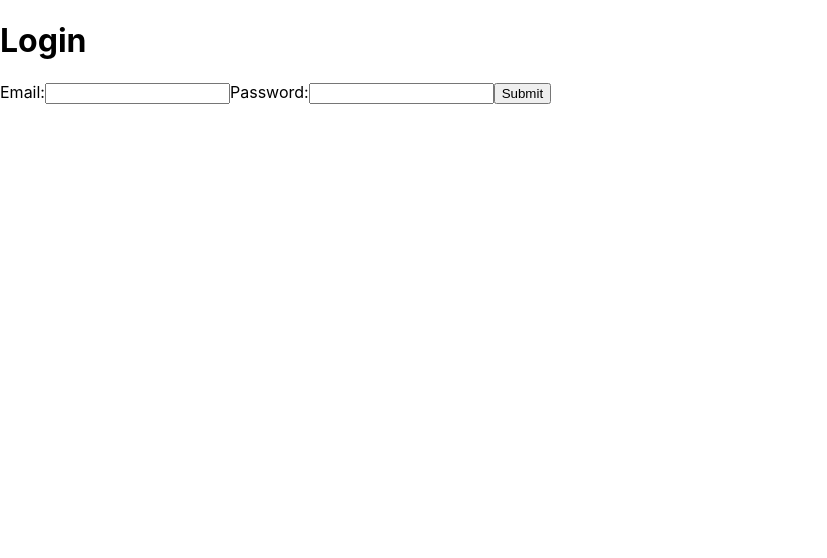
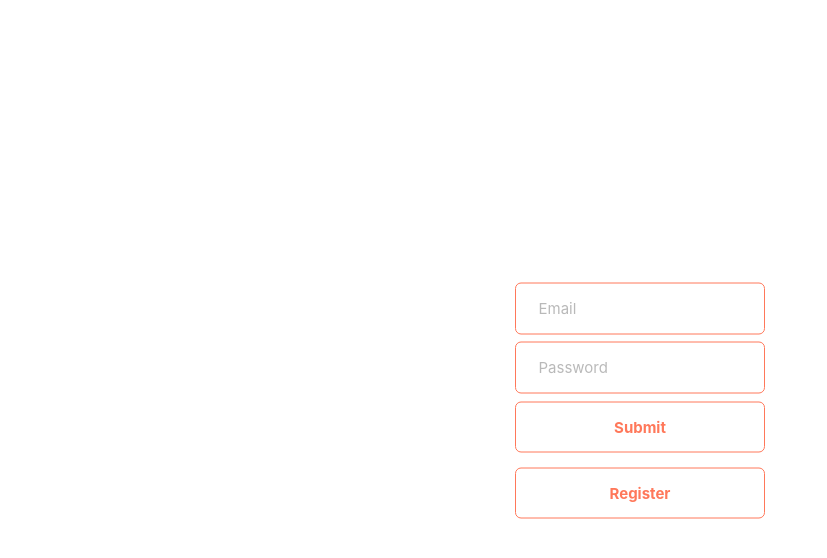
Before and after one commit to kcvgan/pantry-client, a React (Create React App) app: page /login in a window 1280 px wide. Shown: the top 558 px of the page, without its empty margins (0-827 px from the left). Built offline with nearby package versions, Linux system fonts and the light colour scheme.

Commit message:
Created functioning login form.

```diff
--- a/package.json
+++ b/package.json
@@ -3,11 +3,13 @@
   "version": "0.1.0",
   "private": true,
   "dependencies": {
+    "@types/axios": "0.14.0",
     "@types/jest": "^23.3.13",
     "@types/node": "^10.12.18",
     "@types/react": "^16.7.21",
     "@types/react-dom": "^16.0.11",
     "@types/react-router-dom": "^4.3.1",
+    "axios": "0.18.0",
     "react": "next",
     "react-dom": "next",
     "react-router-dom": "4.3.1",
--- a/src/components/App.tsx
+++ b/src/components/App.tsx
@@ -3,6 +3,7 @@ import { BrowserRouter as Router, Switch, Route } from 'react-router-dom';
 import LoginPage from './login/LoginPage';
 import HomePage from './home/HomePage';
 import './App.css';
+import DashboardPage from './dashboard/DashboardPage';
 
 class App extends Component {
   public render() {
@@ -11,6 +12,7 @@ class App extends Component {
         <Switch>
           <Route exact path="/" component={HomePage} />
           <Route path="/login" component={LoginPage} />
+          <Route path="/dash" component={DashboardPage} />
         </Switch>
       </Router>
     );
--- /dev/null
+++ b/src/components/dashboard/DashboardPage.tsx
@@ -0,0 +1,15 @@
+import React, { Component } from 'react';
+
+class DashboardPage extends Component {
+
+  public render() {
+    return (
+      <>
+        <h1>Logged in!</h1>
+        <h2>{}</h2>
+      </>
+    )
+  }
+};
+
+export default DashboardPage;
--- a/src/components/login/LoginPage.css
+++ b/src/components/login/LoginPage.css
@@ -0,0 +1,20 @@
+.loginContainer {
+  width: 250px;
+  margin: auto;
+  display: flex;
+  flex-direction: column;
+  justify-content: center;
+  align-items: center;
+  background-color: white;
+  border-color: black;
+  border-radius: 6px;
+  transition: all 0.25s ease;
+  padding: 20px;
+  position: fixed;
+  top: 50%;
+  left: 50%;
+  transform: translate(-50%, -50%);
+}
+.loginContainer:hover {
+  box-shadow: 0 4px 8px 0 rgba(0, 0, 0, 0.2), 0 6px 20px 0 rgba(0, 0, 0, 0.19);
+}
--- a/src/components/login/LoginPage.tsx
+++ b/src/components/login/LoginPage.tsx
@@ -1,14 +1,47 @@
 import React, { Component, useState} from 'react';
 import LoginForm from './form/LoginForm';
+import './LoginPage.css';
+import * as authService from '../../services/authService';
+import User from '../../models/user';
+import { Redirect } from 'react-router';
 
-class LoginPage extends Component {
+export interface LoginPageState {
+  loggedIn: boolean;
+  registered: boolean;
+}
 
+const initialState: LoginPageState = { loggedIn: false, registered: false };
+
+class LoginPage extends Component<object, LoginPageState> {
+  state: LoginPageState = initialState;
+
+  submit = (user: User) => {
+    authService.signIn(user)
+      .then((value) => {
+        this.setState({loggedIn: Boolean(value)});
+    });
+  };
+
+  register = (user: User) => {
+    authService.signUp(user)
+      .then((value) => {
+        this.setState({registered: value});
+      });
+  }
 
   public render() {
+    const { loggedIn, registered } = this.state;
+    if(loggedIn) {
+      return <Redirect to='/dash'/>
+    }
+
     return (
-      <>
-        <LoginForm></LoginForm>
-      </>
+      <div className={'loginContainer'}>
+        <LoginForm submitUser={(user: User) => this.submit(user)}
+                  registerUser={(user: User) => this.register(user)}
+                  registerButtonState={registered}>
+        </LoginForm>
+      </div>
     )
   }
 };
--- /dev/null
+++ b/src/components/login/form/LoginForm.css
@@ -0,0 +1,88 @@
+.pButton {
+  font-size: 15px;
+  align-self: stretch;
+  cursor: pointer;
+  color: #FF785A;
+  background: none;
+  border: 1px solid #FF785A;
+  border-radius: 6px;
+  outline: none;
+  padding: 1em 1.5em;
+  margin-top: 0.5em;
+  margin-bottom: 0.5em;
+  font-weight: bold;
+  transition:color 0.25s ease;
+}
+
+.pButtonRegistered {
+  font-size: 15px;
+  text-shadow: 1px 1px 6px rgba(150, 150, 150, 0.82);
+  align-self: stretch;
+  cursor: pointer;
+  color: white;
+  background: lightgreen;
+  border: 1px solid lightgreen;
+  border-radius: 6px;
+  outline: none;
+  padding: 1em 1.5em;
+  margin-top: 0.5em;
+  margin-bottom: 0.5em;
+  font-weight: bold;
+  transition:color 0.25s ease;
+}
+
+.pButton:hover {
+  text-shadow: 1px 1px 6px rgba(150, 150, 150, 0.82);
+  color: white;
+  background-color: #FF785A;
+}
+.pButton:hover:after {
+  content: ' \279C';
+  transition:0.15s ease;
+}
+.pButton:active {
+  background-color: white;
+  color: #FF785A;
+}
+.pTextInput:focus {
+  text-shadow: 1px 1px 6px rgba(150, 150, 150, 0.82);
+  background-color: #FF785A;
+  color: white;
+  caret-color: white;
+}
+.pTextInput:focus::placeholder {
+  text-shadow: 1px 1px 6px rgba(150, 150, 150, 0.82);
+  font-weight: normal;
+  color: white;
+}
+
+.pTextInput::placeholder{
+  font-weight: normal;
+  transition:color 0.25s ease;
+  opacity: 0.5;
+}
+
+.pTextInput {
+  transition:background-color 0.25s ease;
+  width: 100%;
+  padding: 5px 1.5em;
+  margin-top: 0.5em;
+  box-sizing: border-box;
+  background: transparent;
+  outline: none;
+  border: 1px solid #FF785A;
+  border-radius: 6px;
+  font-weight: bold;
+  color: #FF785A;
+  line-height: 40px;
+  font-size: 15px;
+}
+
+* {
+  -webkit-font-smoothing: antialiased;
+  -moz-osx-font-smoothing: grayscale;
+  font-family: -apple-system, BlinkMacSystemFont,
+    "Segoe UI", "Roboto", "Oxygen",
+    "Ubuntu", "Cantarell", "Fira Sans",
+    "Droid Sans", "Helvetica Neue", sans-serif;
+}
--- a/src/components/login/form/LoginForm.tsx
+++ b/src/components/login/form/LoginForm.tsx
@@ -1,30 +1,38 @@
 import React, { useState, ChangeEvent } from 'react';
+import './LoginForm.css';
+import User from '../../../models/user';
 
-const LoginForm = () => {
+export interface LoginFormProps {
+  submitUser(user: User): void;
+  registerUser(user: User): void;
+  registerButtonState: boolean;
+}
+
+const LoginForm = (props: LoginFormProps) => {
   const [values, setValues] = useState({ email: '', password: ''});
 
   const onChange = (event: ChangeEvent<HTMLInputElement>) => {
     setValues({ ...values, [event.target.name]: event.target.value});
   }
 
-  const handleSubmit = () => {
-    1 + 2;
-  };
+  const { submitUser, registerUser, registerButtonState } = props;
+
+  const isRegistered = (registerButtonState: boolean): string => {
+    if(registerButtonState) {
+      return 'pButtonRegistered';
+    } else {
+      return 'pButton';
+    }
+  }
 
   return (
     <>
-      <h1>Login</h1>
-      <form onSubmit={handleSubmit}>
-        <label >
-          Email:
-          <input name="email" type="text" value={values.email} onChange={onChange}/>
-        </label>
-        <label >
-          Password:
-          <input name="password" type="text" value={values.password} onChange={onChange}/>
-        </label>
-        <input type="submit" value="Submit" />
-      </form>
+      <input onChange={onChange} name="email" className={'pTextInput'} type="text" placeholder="Email"/>
+      <input onChange={onChange} name="password" className={'pTextInput'} type="password" placeholder="Password"/>
+      <button className={'pButton'} onClick={() => submitUser(values)}>Submit</button>
+      <button className={isRegistered(registerButtonState)} onClick={() => registerUser(values)}>
+      {registerButtonState ? 'Success!' : 'Register'}
+      </button>
     </>
   );
 };
--- a/src/index.css
+++ b/src/index.css
@@ -7,8 +7,3 @@ body {
   -webkit-font-smoothing: antialiased;
   -moz-osx-font-smoothing: grayscale;
 }
-
-code {
-  font-family: source-code-pro, Menlo, Monaco, Consolas, "Courier New",
-    monospace;
-}
--- /dev/null
+++ b/src/models/user.ts
@@ -0,0 +1,6 @@
+export interface User {
+  email: string,
+  password: string
+};
+
+export default User;
--- /dev/null
+++ b/src/services/authService.ts
@@ -0,0 +1,22 @@
+import axiosWrapper from '../util/axiosWrapper';
+import User from '../models/user';
+import { AxiosResponse, AxiosError } from 'axios';
+
+export const signIn = (user: User): Promise<string> => {
+  return axiosWrapper.post('/user/signin', user)
+    .then((response: AxiosResponse) => {
+      const { token } = response.data;
+      return token;
+    }).catch((error: AxiosError) => {
+      return error.code;
+    })
+};
+
+export const signUp = (user: User): Promise<boolean> => {
+  return axiosWrapper.post('/user/signup', user)
+    .then((response: AxiosResponse) => {
+      return true;
+    }).catch((error: AxiosError) => {
+      return false;
+    })
+};
--- /dev/null
+++ b/src/util/axiosWrapper.ts
@@ -0,0 +1,9 @@
+import axios, { AxiosInstance } from 'axios';
+
+export const API_BASE_URL = "http://localhost:8000";
+
+const axiosWrapper: AxiosInstance = axios.create({
+  baseURL: API_BASE_URL
+});
+
+export default axiosWrapper;
```
Also changed, not shown: src/components/dashboard/DashboardPage.css (added), 2 other files (tests, documents, lock files or other folders).
